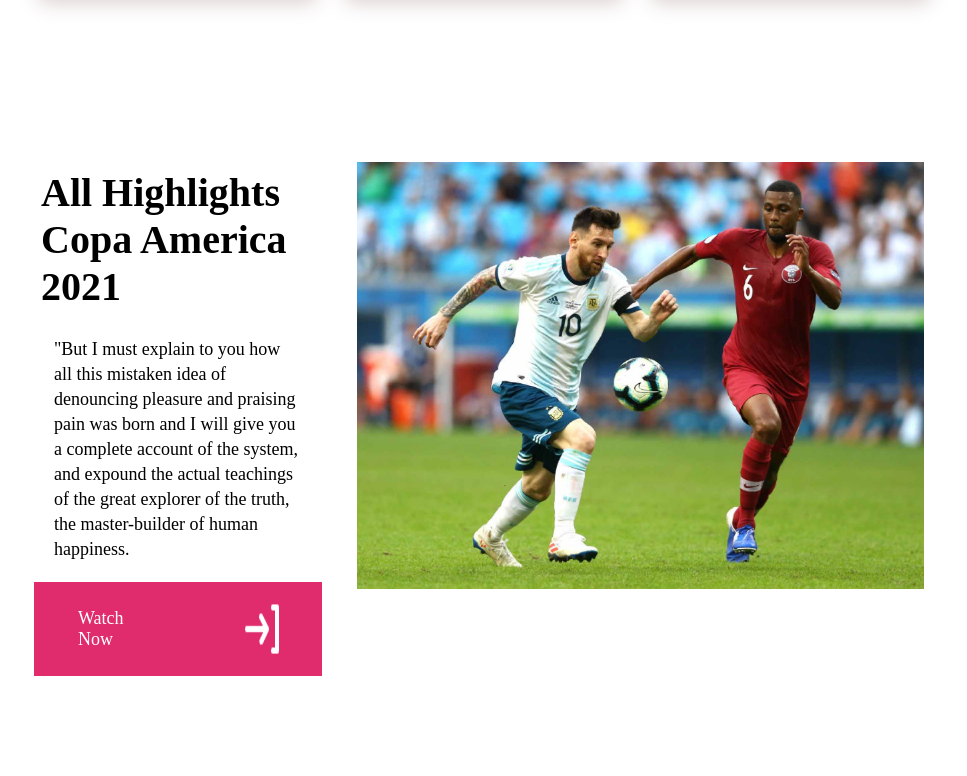
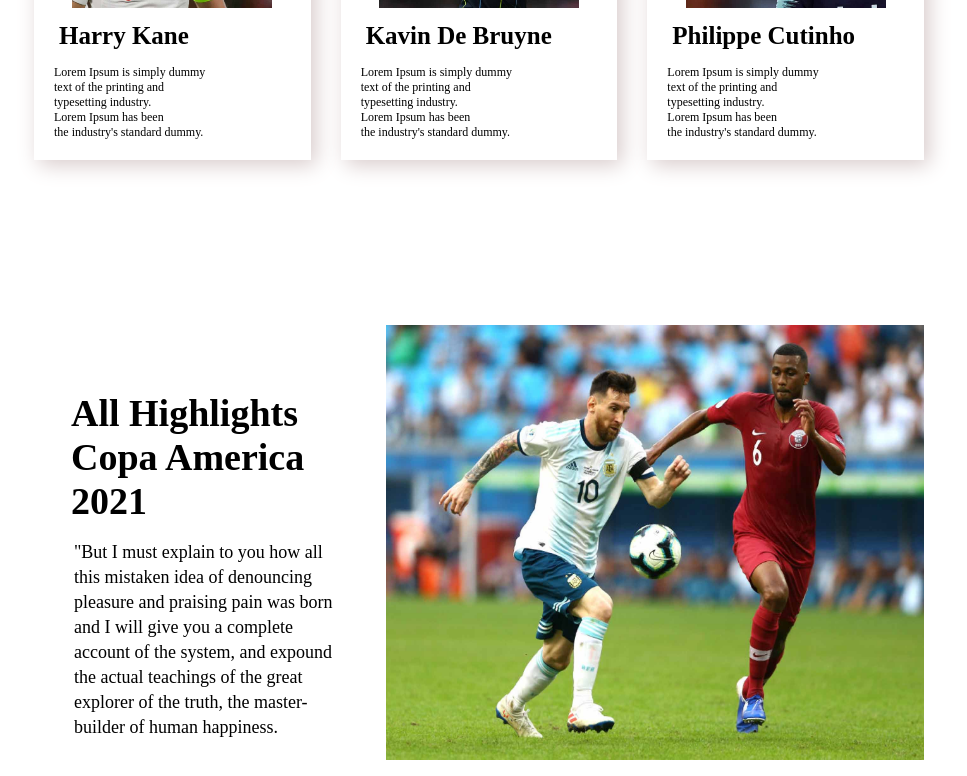
Before and after one commit to mahabubalam3332/responsive-football-main, a plain HTML site: page index.html in a window 1280 px wide. Shown: the part 2024-2800 px from the top of the page, without its empty margins (146-1113 px from the left). Drawn offline with Linux system fonts and the light colour scheme.

Commit message:
correction

```diff
--- a/css/style.css
+++ b/css/style.css
@@ -17,41 +17,46 @@
     background: var(--bg-color);
     color: #fff;
     display: flex;
-    justify-content: space-around;
+    justify-content: space-between;
     align-items: center;
     flex-wrap: wrap;
 }
-.banner_left {
+.banner_left h1 {
     font-size: 64px;
-    font-family:var(--primary-fonts);
-    line-height: 85px;
+    font-family: var(--primary-fonts);
+    line-height: 80px;
     font-weight: 700;
-}
-.banner_right img {
-    width: 556px;
-    height: 438px;
+    margin-left: 164px;
+    margin-top: 112px;
 }
 .button {
     display: flex;
-    justify-content: flex-start;
     align-items: stretch;
+    margin-bottom: 169px;
+    margin-left: 156px;
+    margin-top: 36px;
 }
 .button a {
     font-size: 18px;
     color: #fff;
     text-decoration: none;
     background: #E02C6D;
-    padding: 26px 44px;
+    padding: 12px;
 }
 .button img {
     background: #E02C6D;
-    padding: 10px 35px;
+}
+.banner_right img {
+    width: 556px;
+    height: 438px;
+    margin-right: 140px;
+    margin-top: 67px;
+    margin-bottom: 86px;
 }
 /* player_lists */
 .list_inner {
     margin-left: 180px;
     margin-right: 210px;
-    margin-top: 30px;
     display: grid;
     grid-template-columns: repeat(3,1fr);
     grid-column-gap: 30px;
@@ -61,6 +66,7 @@
     padding: 15px;
     box-sizing: border-box;
     box-shadow: 5px 5px 20px #d8cbcb;
+    text-align: center;
 }
 .palyers_name img {
     width: 200px;
@@ -70,6 +76,7 @@
     font-size: 25px;
     padding: 10px;
     font-family:var(--primary-fonts);
+    text-align: left;
 }
 .palyers_name p {
     font-size: 12px;
@@ -77,8 +84,18 @@
     padding: 5px;
 }
 /* highlight_section */
+
+.hightlight_inner {
+    display: grid;
+    grid-template-columns: repeat(2,1fr);
+    grid-column-gap: 30px;
+}
+.hilight_left {
+    margin-left: 210px;
+    margin-top: 224px;
+}
 .hilight_left h2 {
-    font-size: 40px;
+    font-size: 38px;
     padding: 7px;
     font-family: var(--primary-fonts);
     font-weight: 700;
@@ -88,20 +105,31 @@
     font-size: 18px;
     text-align: left;
     line-height: 25px;
-    padding: 20px;
+    padding: 10px;
 }
 .hightlight_right img {
-    width: 567px;
-    height: 427px;
-}
-.hightlight_inner {
-    display: grid;
-    grid-template-columns: repeat(2,1fr);
-    grid-column-gap: 35px;
-    margin-left: 180px;
+    width: 538px;
+    height: 435px;
     margin-right: 210px;
     margin-top: 165px;
 }
+.batton {
+    display: flex;
+    align-items: stretch;
+    margin-top: 36px;
+}
+.batton a {
+    font-size: 18px;
+    color: #fff;
+    text-decoration: none;
+    background: #E02C6D;
+    padding: 12px;
+}
+.batton img {
+    background: #E02C6D;
+}
+
+
 /* footer_section */
 .footer_inner {
     margin-left: 475px;
--- a/index.html
+++ b/index.html
@@ -101,17 +101,14 @@
             <div class="hilight_left">
                 <h2>All Highlights<br>Copa America 2021</h2>
                 <p>"But I must explain to you how all this mistaken idea of denouncing pleasure and praising pain was born and I will give you a complete account of the system, and expound the actual teachings of the great explorer of the truth, the master-builder of human happiness. </p>
-                <div class="btn">
-                    <div class="button">
-                        <a href="#">Watch Now</a>
-                        <img src="images/Social Icons/login.png" alt="">
-                    </div>
+                <div class="batton">
+                    <a href="#">Watch Now</a>
+                    <img src="images/Social Icons/login.png" alt="">
                 </div>
             </div>
             <div class="hightlight_right">
                 <img src="images/match.jpg" alt="">
             </div>
-          </div>
         </div>
     </section>
     <!-- footer_section -->
```
